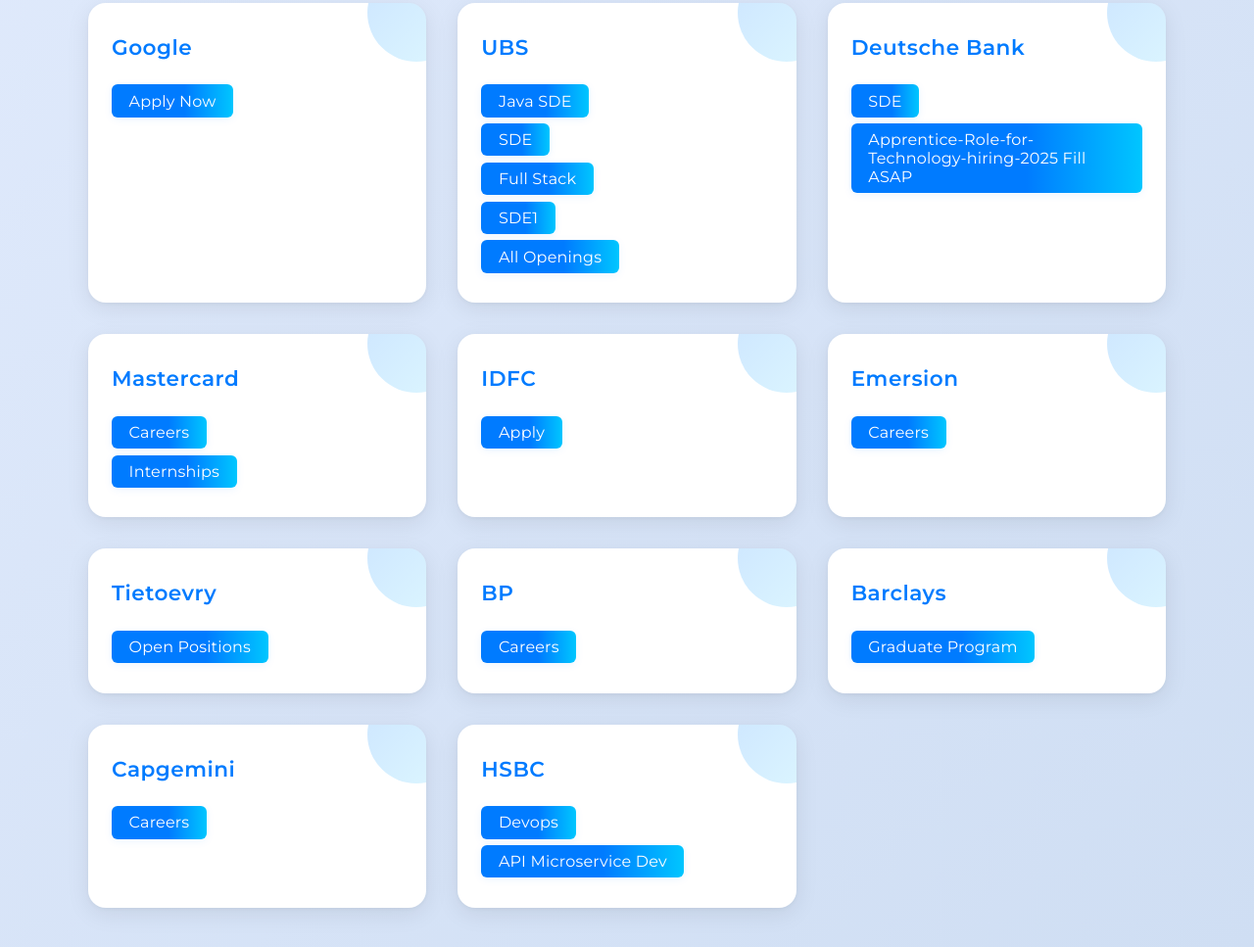
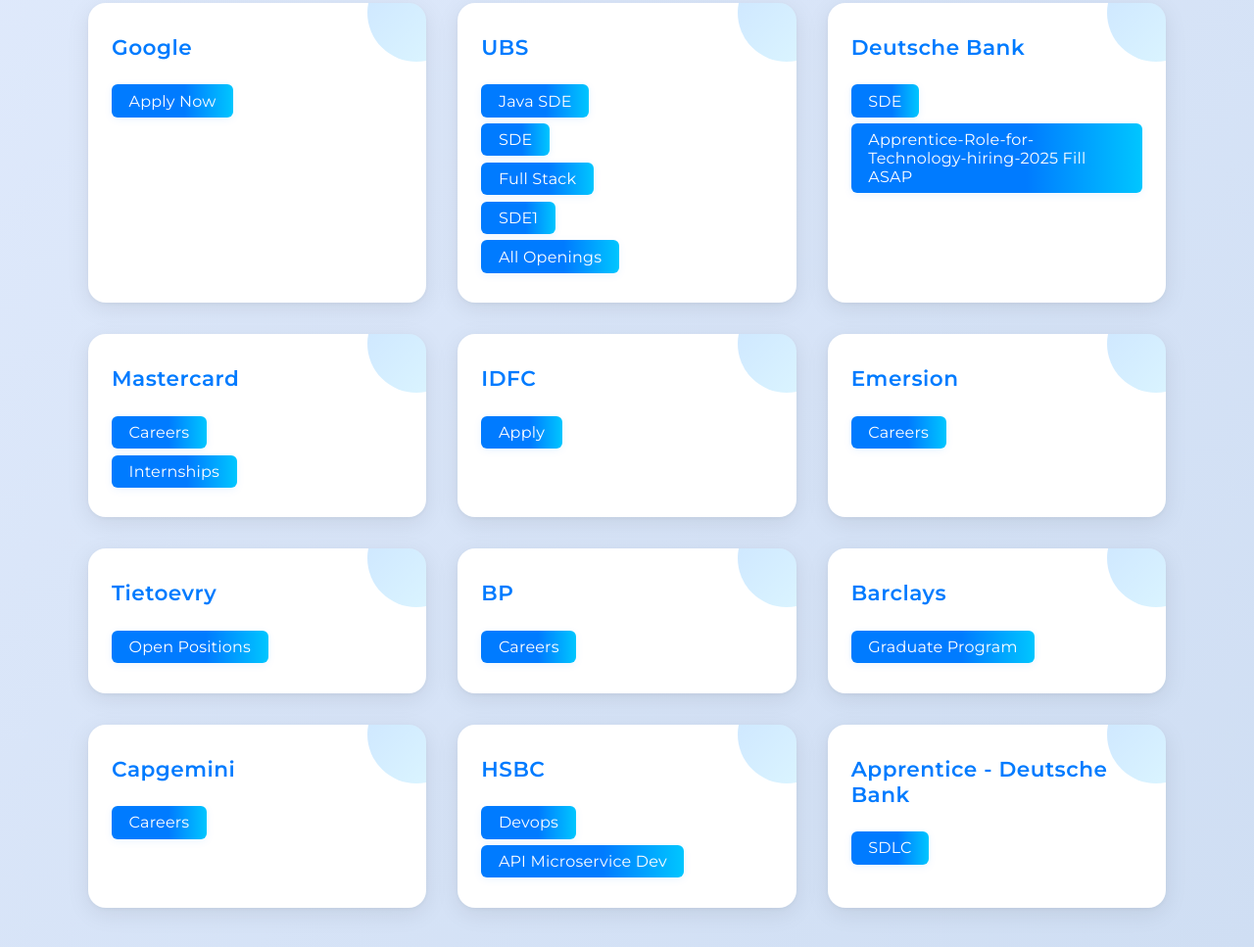
Before and after one commit to SatyajitShinde0333/Apply-ASAP, a plain HTML site: page index.html in a window 1280 px wide. Shown: the part 242-1209 px from the top of the page at 98% size. Drawn offline with Linux system fonts and the light colour scheme.

Commit message:
adding interview pdf SDLC

```diff
--- a/index.html
+++ b/index.html
@@ -255,6 +255,15 @@
       </ul>
     </div>
 
+    <div class="company">
+      <h2>Apprentice - Deutsche Bank</h2>
+      <ul class="links">
+        <li>
+          <a href="SDLC%20Phases%20and%20Models.pdf" target="_blank">SDLC</a>
+        </li>
+      </ul>
+    </div>
+
   </div>
 
 
```
Also changed, not shown: 1 other file.
